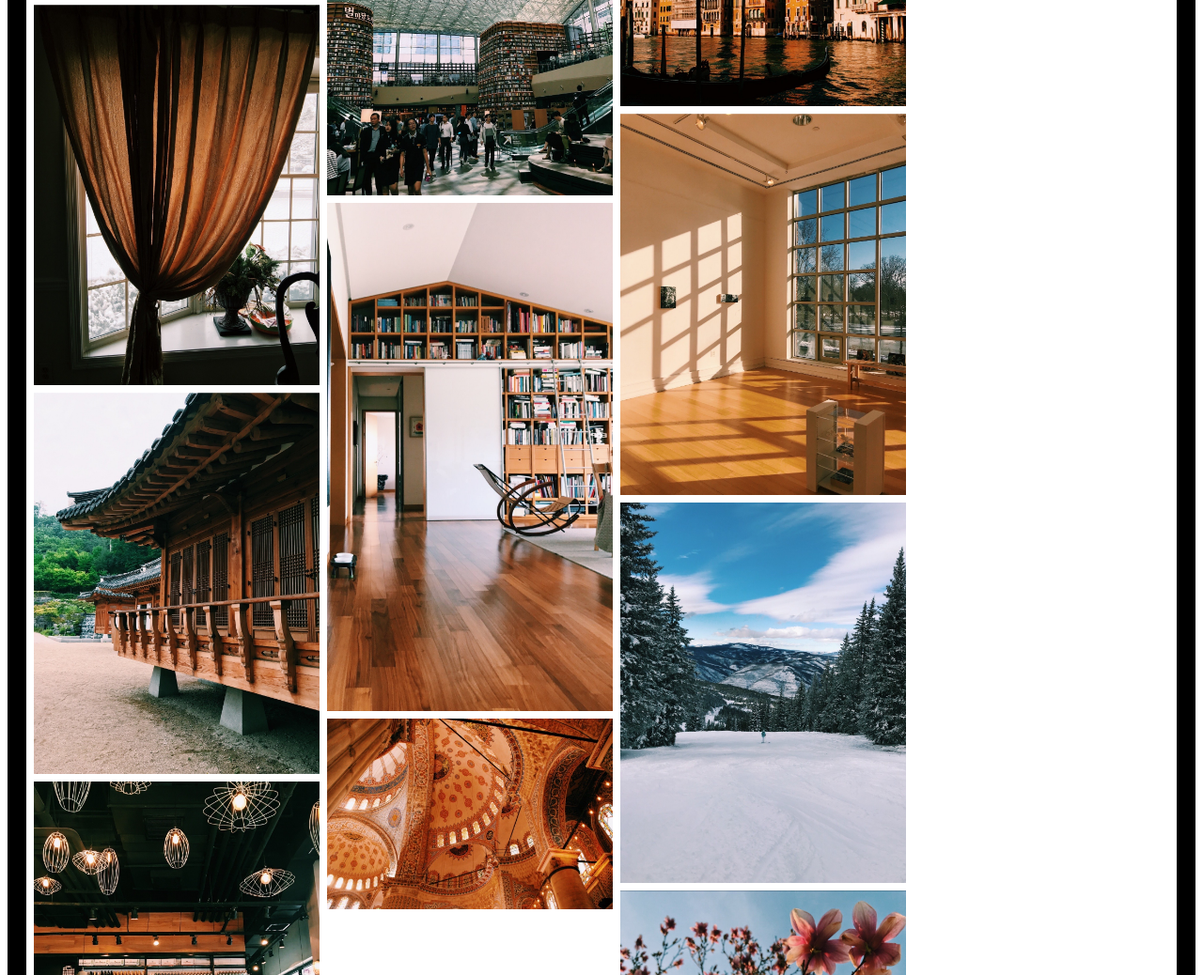
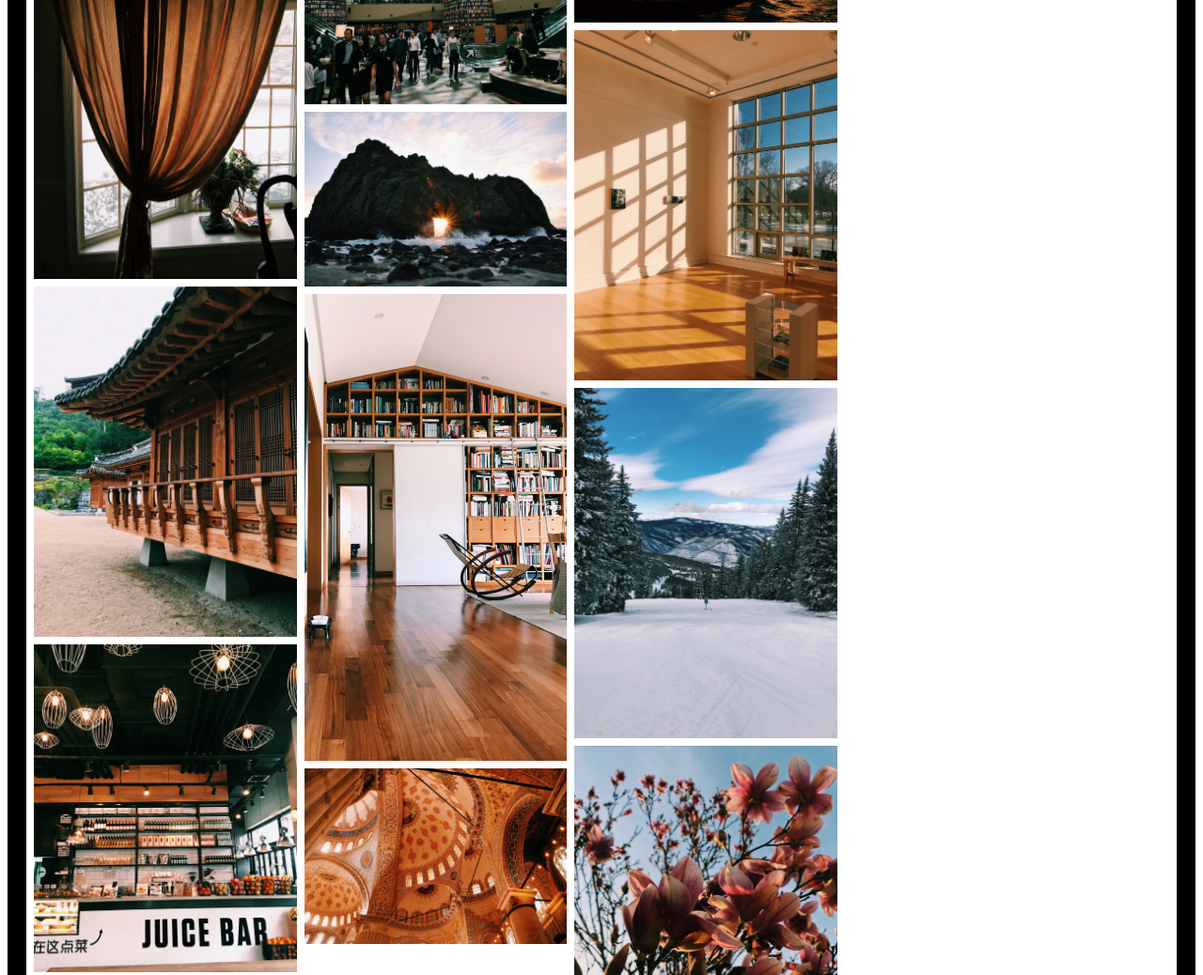
Before and after one commit to olivia-lee/olivia-lee.github.io, a plain HTML site: page photos.html in a window 1280 px wide. Shown: the part 1283-2321 px from the top of the page at 94% size. Drawn offline with Linux system fonts and the light colour scheme.

Commit message:
Update photos.html

```diff
--- a/photos.html
+++ b/photos.html
@@ -62,8 +62,8 @@ u{
 }
 
 .column {
-  flex: 25%;
-  max-width: 25%;
+  flex: 23%;
+  max-width: 23%;
   padding: 0 4px;
 }
 
@@ -119,13 +119,14 @@ u{
     <img src="IMG_5511.JPG">
     <img src="IMG_5512.JPG">
     <img src="IMG_5513.JPG">
-    <img src="IMG_5514.JPG">
+
   </div>
   <div class="column">
     <img src="IMG_5515.JPG">
     <img src="IMG_5509.JPG">
     <img src="IMG_5517.JPG">
     <img src="IMG_5518.JPG">
+    <img src="IMG_5514.JPG">
     <img src="IMG_5524.JPG">
     <img src="IMG_5520.JPG">
   </div>
```
